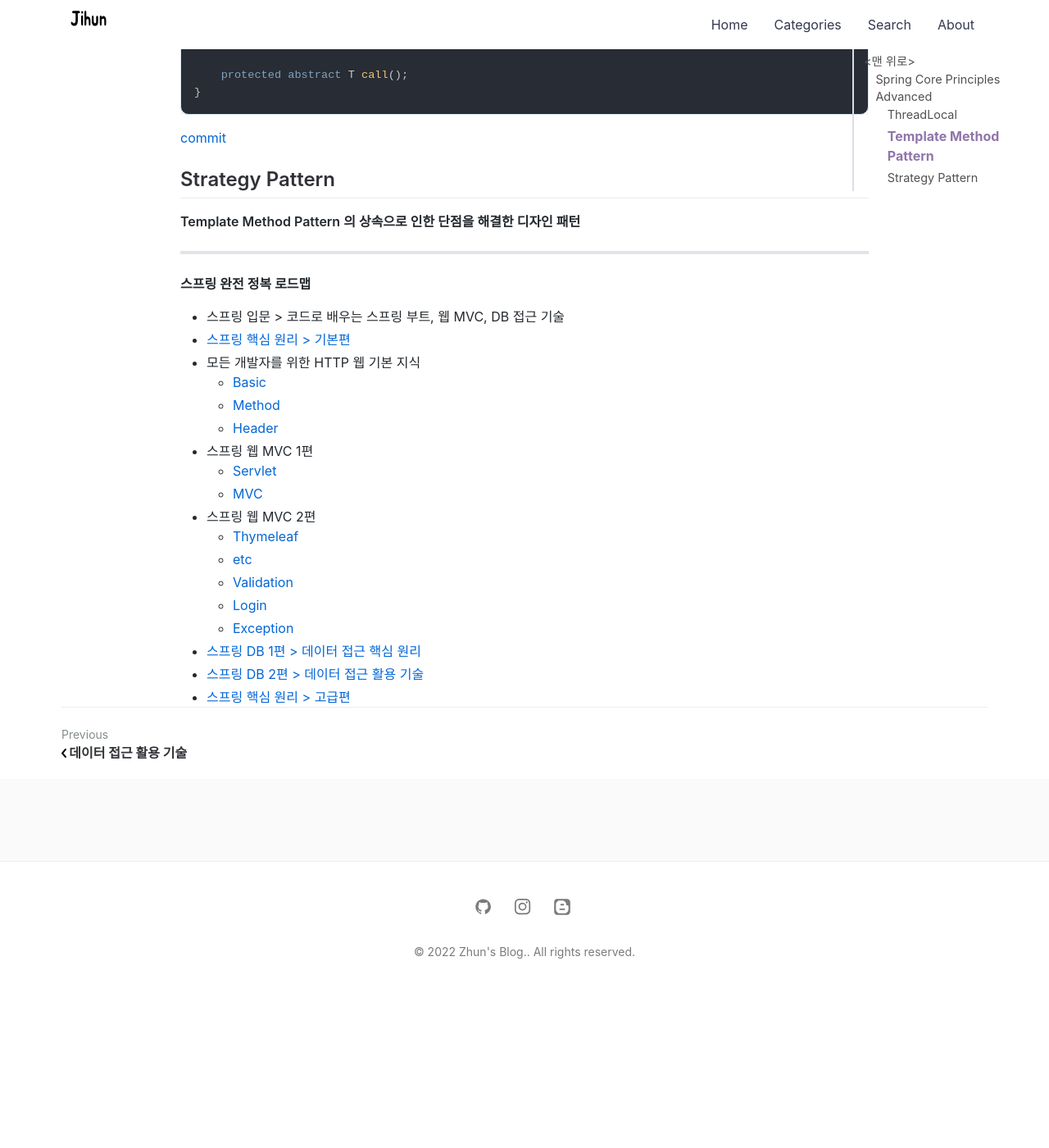
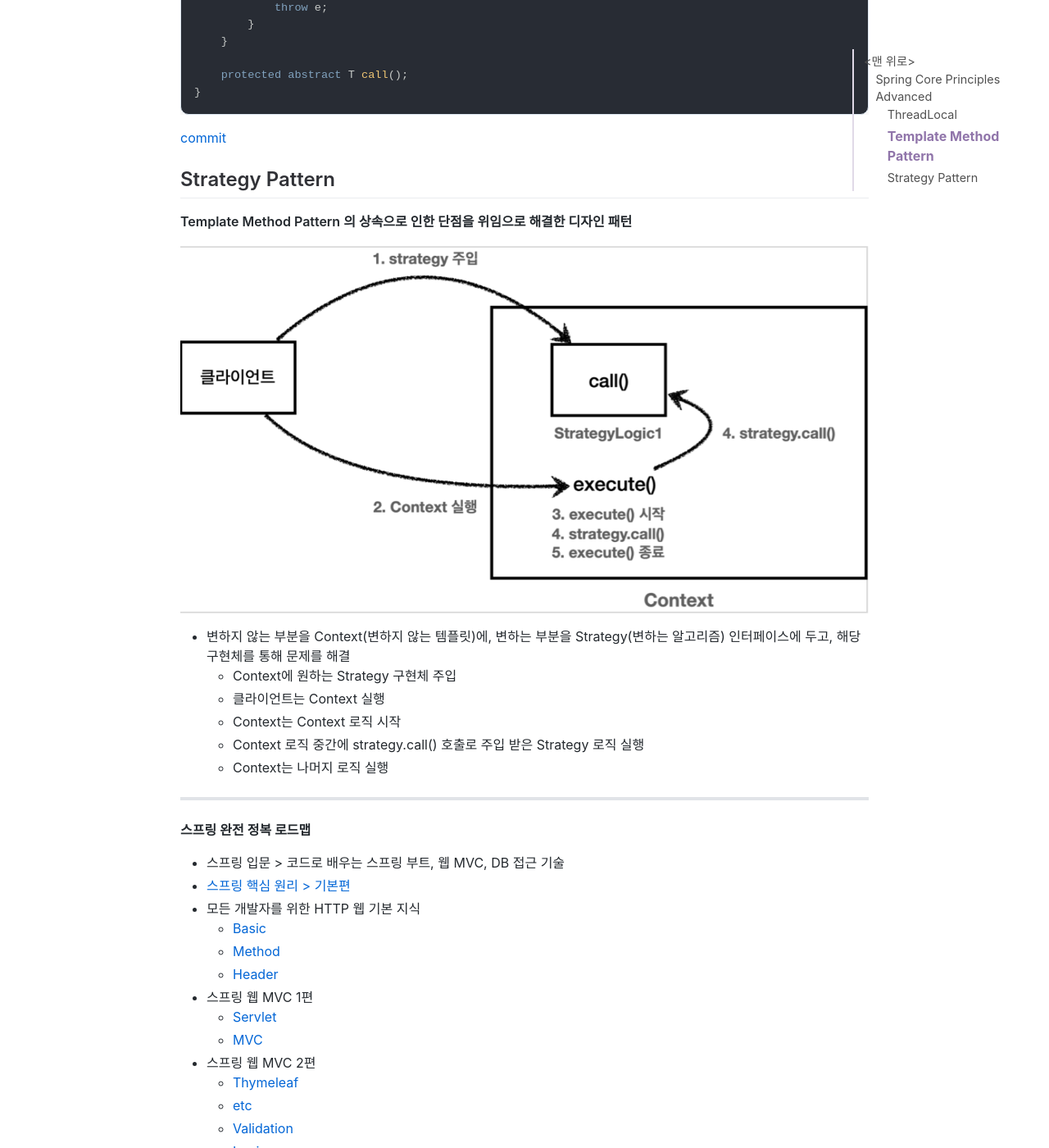
Before and after one commit to jihunparkme/jihunparkme.github.io, a Jekyll site: the page built from _posts/2022-11-20-Spring-Core-Principles-Advanced.md, in a window 1280 px wide and 1400 px high, scrolled down 2713 px. Shown: the whole window at 82% size. Built offline with Jekyll 4.4.1, drawn with Linux system fonts in a browser that asks for light colours; nearby versions of some CDN libraries; comment, search, counter and statistics services are not loaded; before the commit the page ends 3929 px from its top, so only the background shows below that.

Commit message:
[Strategy Pattern] example

```diff
--- a/_posts/2022-11-20-Spring-Core-Principles-Advanced.md
+++ b/_posts/2022-11-20-Spring-Core-Principles-Advanced.md
@@ -96,7 +96,16 @@ public abstract class AbstractTemplate<T> {
 
 ## Strategy Pattern
 
-**Template Method Pattern 의 상속으로 인한 단점을 해결한 디자인 패턴**
+**Template Method Pattern 의 상속으로 인한 단점을 위임으로 해결한 디자인 패턴**
+
+![Result](https://github.com/jihunparkme/jihunparkme.github.io/blob/master/post_img/spring/strategy-pattern.png?raw=true 'Result')
+
+- 변하지 않는 부분을 Context(변하지 않는 템플릿)에, 변하는 부분을 Strategy(변하는 알고리즘) 인터페이스에 두고, 해당 구현체를 통해 문제를 해결
+  - Context에 원하는 Strategy 구현체 주입
+  - 클라이언트는 Context 실행
+  - Context는 Context 로직 시작
+  - Context 로직 중간에 strategy.call() 호출로 주입 받은 Strategy 로직 실행
+  - Context는 나머지 로직 실행
 
 ---
 
```
